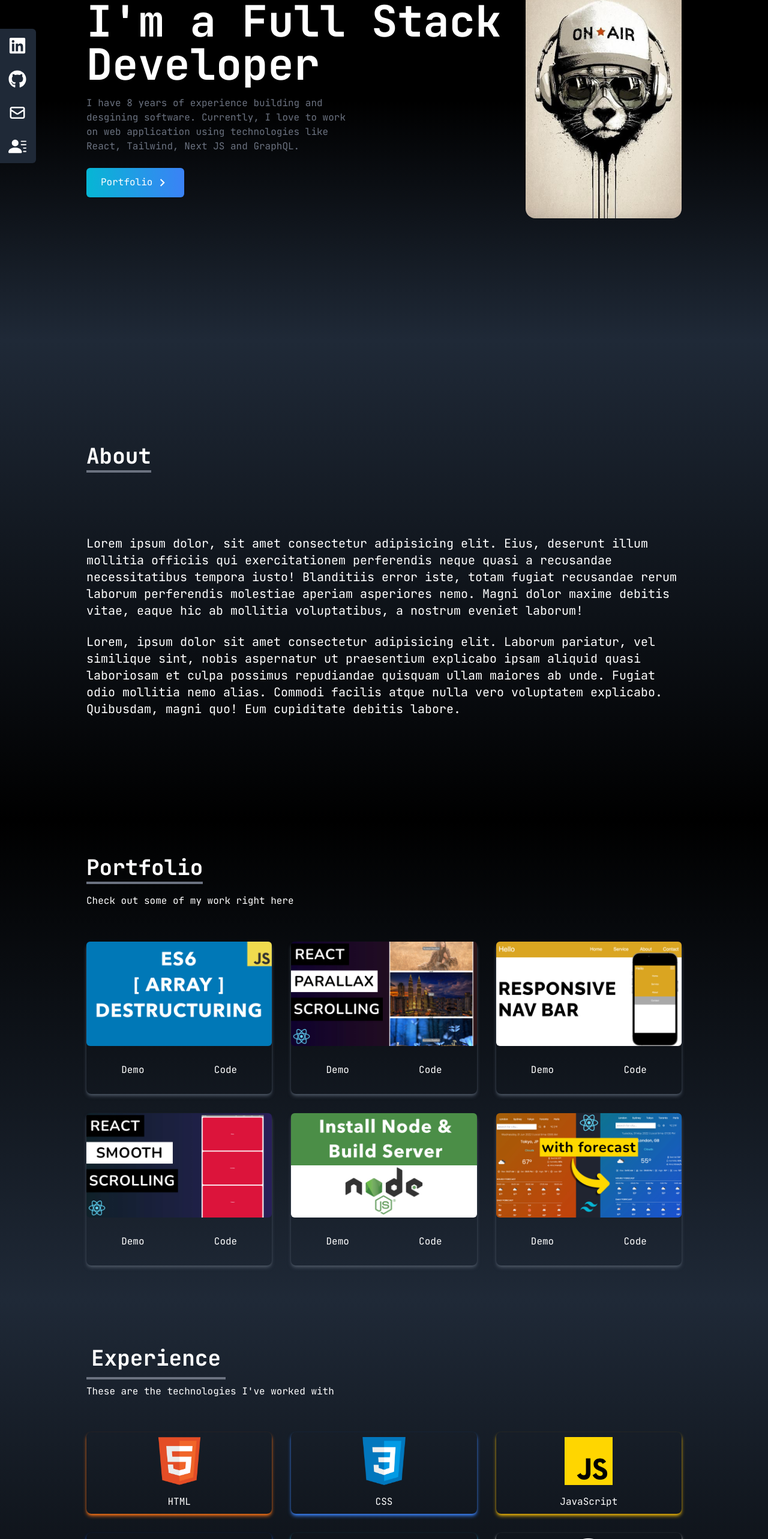
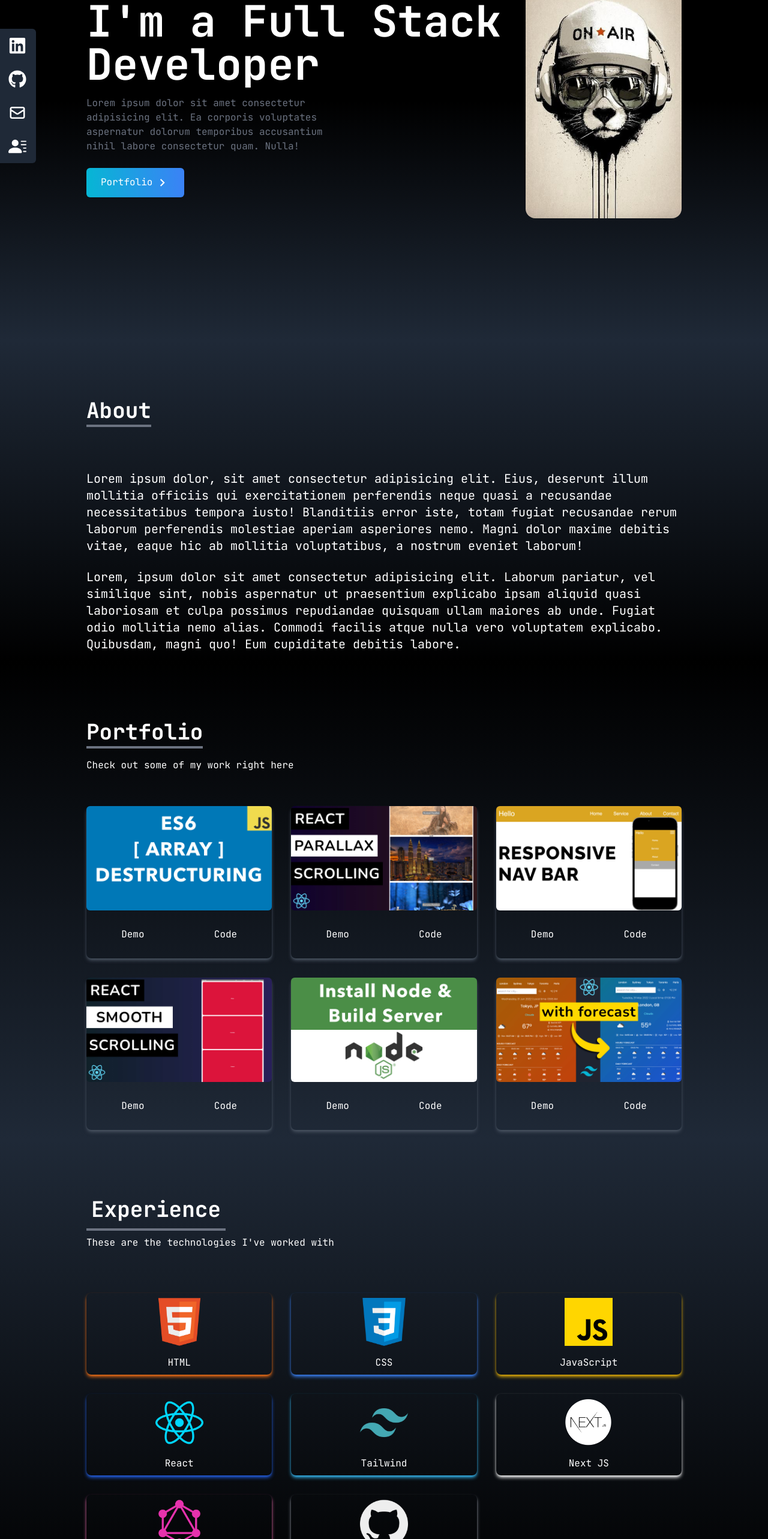
Before and after one commit to AnshKoshti/Personal_Portfolio, a React (Create React App) app: page / in a window 1280 px wide. Shown: the part 232-2798 px from the top of the page at 60% size. Built offline with nearby package versions, Linux system fonts and the light colour scheme; the HTML template or start-up script is replaced by a standard one.

Commit message:
Final Changes

```diff
--- a/src/components/About.jsx
+++ b/src/components/About.jsx
@@ -4,10 +4,10 @@ const About = () => {
   return (
     <div
       name="about"
-      className="w-full h-screen bg-gradient-to-b from-gray-800 to-black text-white"
+      className="w-full h-max bg-gradient-to-b from-gray-800 to-black text-white pt-20"
     >
       <div className="max-w-screen-lg p-4 mx-auto flex flex-col justify-center w-full h-full">
-        <div className="pb-8">
+        <div>
           <p className="text-4xl font-bold inline border-b-4 border-gray-500">
             About
           </p>
--- a/src/components/Contact.jsx
+++ b/src/components/Contact.jsx
@@ -4,7 +4,7 @@ const Contact = () => {
   return (
     <div
       name="contact"
-      className="w-full h-screen bg-gradient-to-b from-black to-gray-800 p-4 text-white"
+      className="w-full h-max bg-gradient-to-b from-black to-gray-800 p-4 text-white pt-20"
     >
       <div className="flex flex-col p-4 justify-center max-w-screen-lg mx-auto h-full">
         <div className="pb-8">
--- a/src/components/Experience.jsx
+++ b/src/components/Experience.jsx
@@ -64,10 +64,10 @@ const Experience = () => {
   return (
     <div
       name="experience"
-      className="bg-gradient-to-b from-gray-800 to-black w-full h-screen"
+      className="bg-gradient-to-b from-gray-800 to-black w-full h-max pt-20"
     >
       <div className="max-w-screen-lg mx-auto p-4 flex flex-col justify-center w-full h-full text-white">
-        <div>
+        <div className="pb-4">
           <p className="text-4xl font-bold border-b-4 border-gray-500 p-2 inline">
             Experience
           </p>
--- a/src/components/Home.jsx
+++ b/src/components/Home.jsx
@@ -15,9 +15,7 @@ const Home = () => {
             I'm a Full Stack Developer
           </h2>
           <p className="text-gray-500 py-4 max-w-md">
-            I have 8 years of experience building and desgining software.
-            Currently, I love to work on web application using technologies like
-            React, Tailwind, Next JS and GraphQL.
+            Lorem ipsum dolor sit amet consectetur adipisicing elit. Ea corporis voluptates aspernatur dolorum temporibus accusantium nihil labore consectetur quam. Nulla!
           </p>
 
           <div>
--- a/src/components/Portfolio.jsx
+++ b/src/components/Portfolio.jsx
@@ -37,7 +37,7 @@ const Portfolio = () => {
   return (
     <div
       name="portfolio"
-      className="bg-gradient-to-b from-black to-gray-800 w-full text-white md:h-screen"
+      className="bg-gradient-to-b from-black to-gray-800 w-full text-white md:h-max pt-20"
     >
       <div className="max-w-screen-lg p-4 mx-auto flex flex-col justify-center w-full h-full">
         <div className="pb-8">
```
